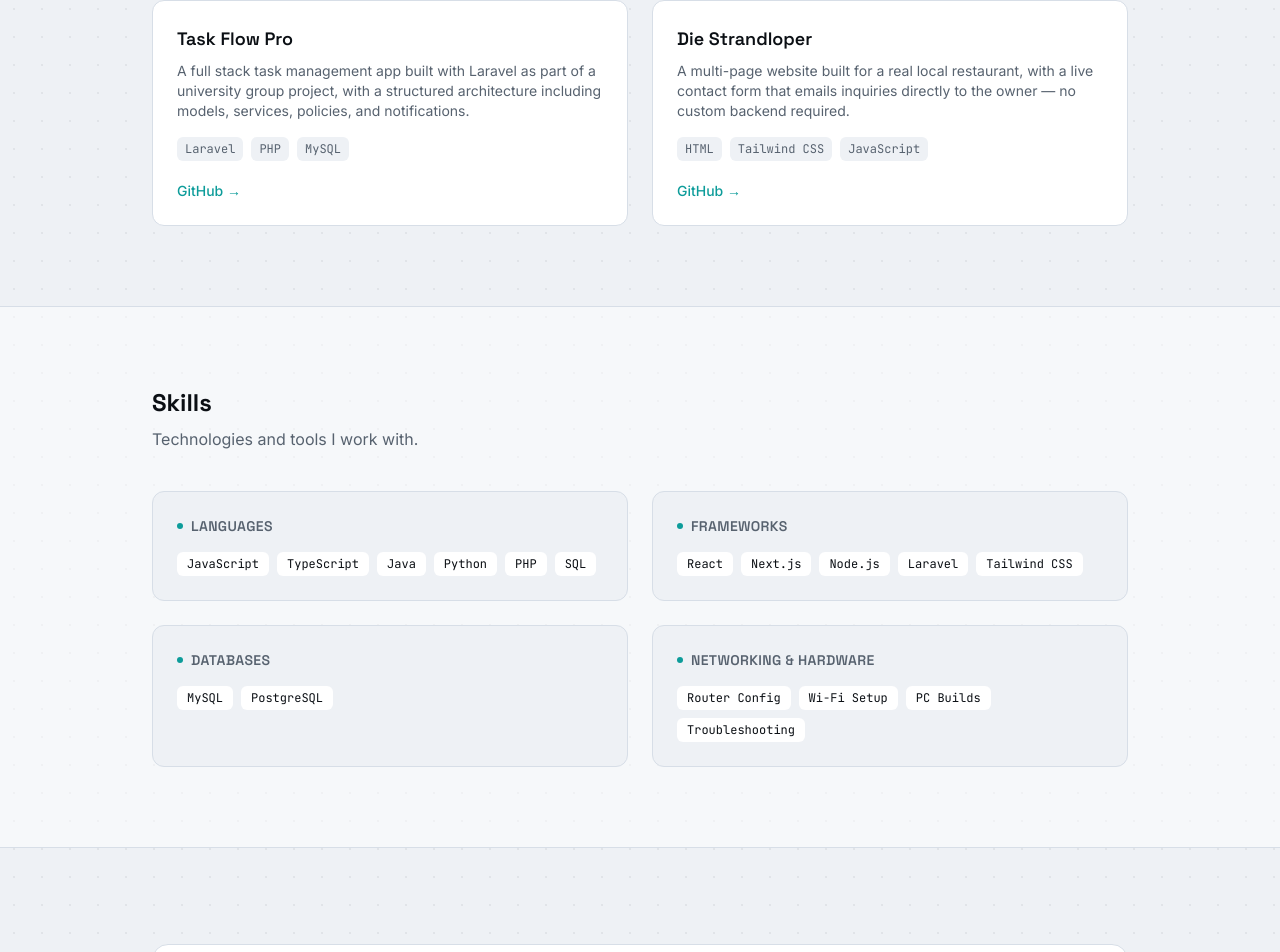
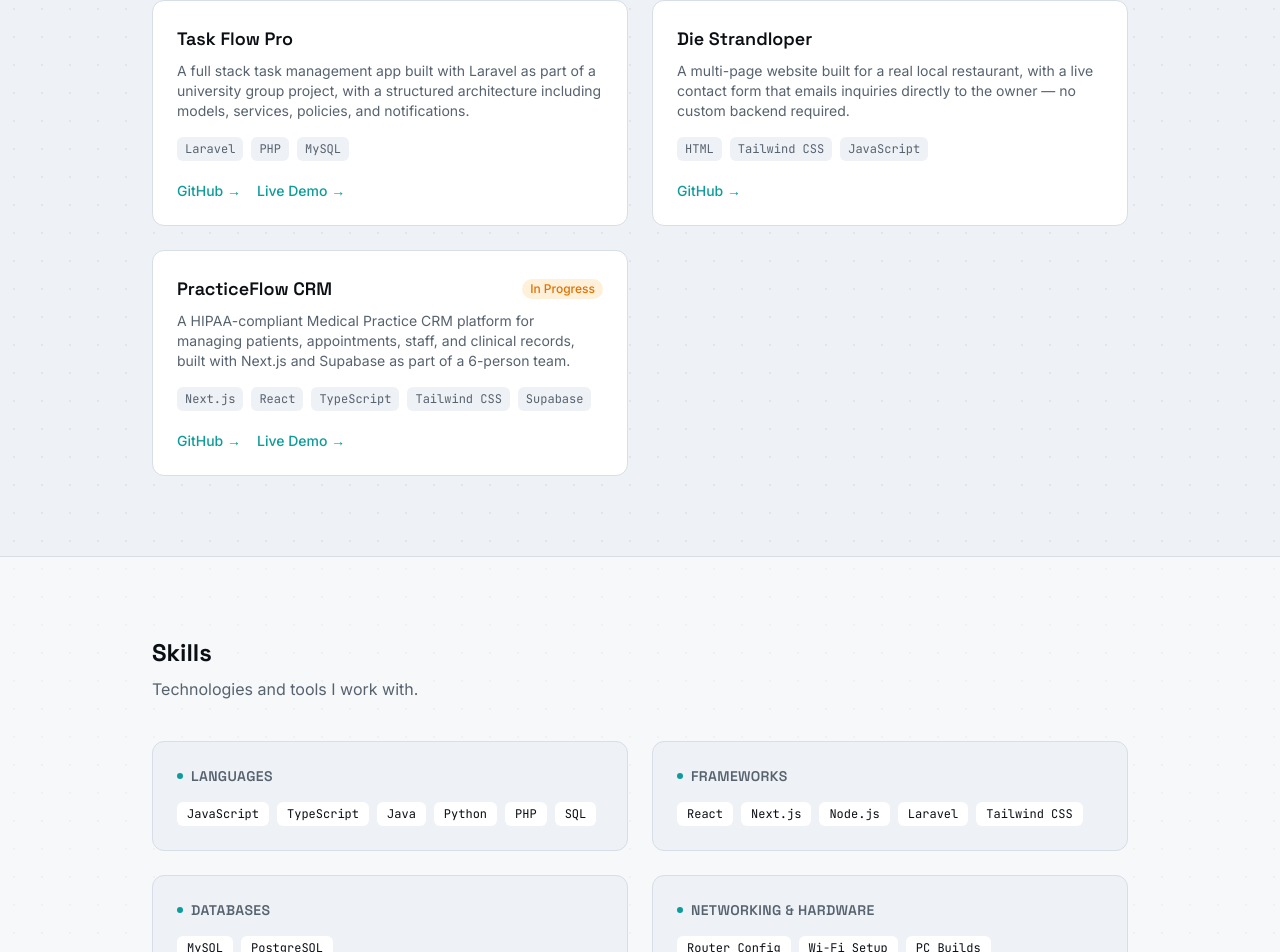
Before and after one commit to aidan-g-barends/Aidan-Barends-Portfolio, a Next.js app: page / in a window 1280 px wide. Shown: the part 845-1797 px from the top of the page. Built offline with nearby package versions, Linux system fonts and the light colour scheme.

Commit message:
added practce-flow crm to portfolio

```diff
--- a/src/data/projects.ts
+++ b/src/data/projects.ts
@@ -21,6 +21,7 @@ export const projects: Project[] = [
       "A full stack task management app built with Laravel as part of a university group project, with a structured architecture including models, services, policies, and notifications.",
     tech: ["Laravel", "PHP", "MySQL"],
     github: "https://github.com/aidan-g-barends/Task-Flow-Pro",
+    live: "https://task-flow-pro.vercel.app/",
     featured: true,
     role:
       "Collaborated as part of a university group, contributing to backend logic and data handling.",
@@ -81,7 +82,8 @@ export const projects: Project[] = [
       "A HIPAA-compliant Medical Practice CRM platform for managing patients, appointments, staff, and clinical records, built with Next.js and Supabase as part of a 6-person team.",
     tech: ["Next.js", "React", "TypeScript", "Tailwind CSS", "Supabase"],
     github: "https://github.com/aidan-g-barends/practiceflow-crm",
-  featured: false,
+    live: "https://practiceflow-crm-iota.vercel.app/",
+    featured: true,
     inProgress: true,
     role:
       "Frontend Developer, responsible for building the appointment scheduling and calendar interface as part of a 6-person team.",
@@ -116,7 +118,6 @@ export const projects: Project[] = [
       "Angular single-page frontend",
     ],
   },
-
   {
     slug: "golden-way",
     name: "GoldenWay",
```
Lines whose indentation alone changed are shown as unchanged.
